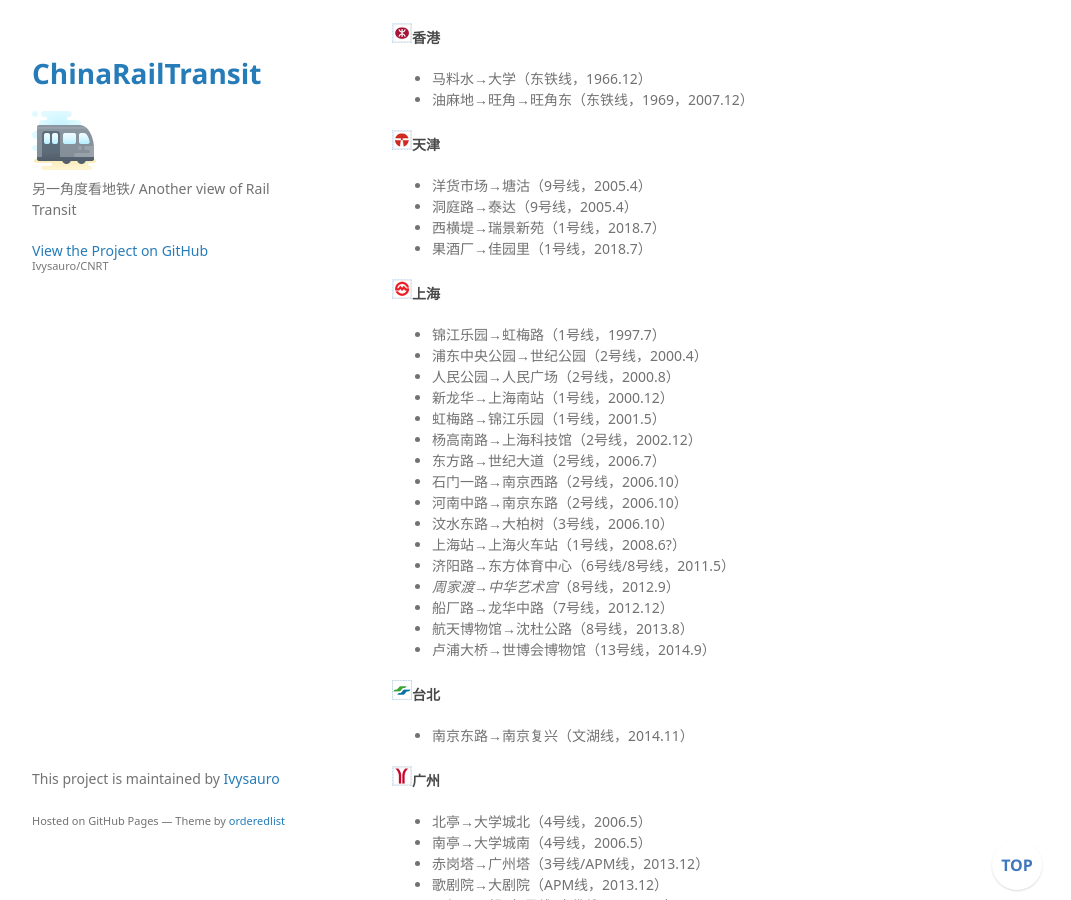
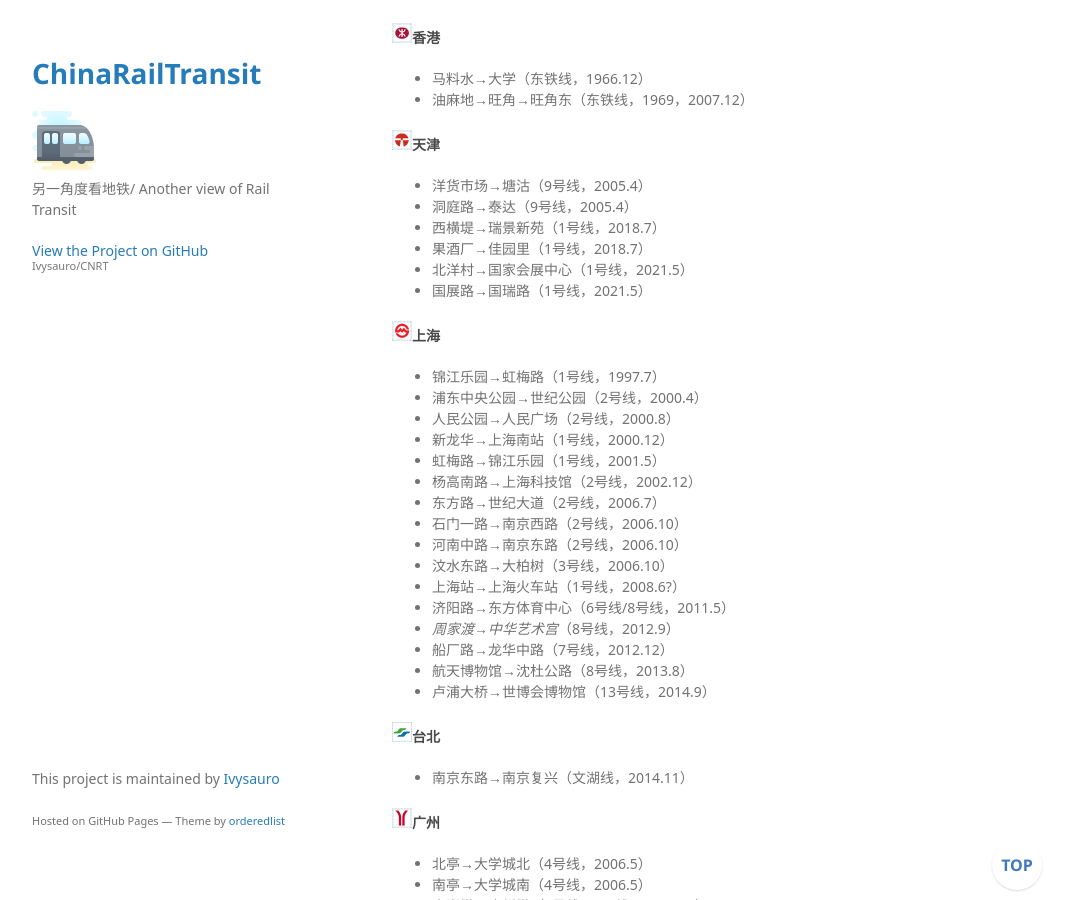
Before and after one commit to Ivysauro/CNRT, a Jekyll site: the page built from data/SpSta.md, in a window 1280 px wide and 900 px high, scrolled down 11951 px. Shown: the whole window, without its empty margins (178-1249 px from the left). Built offline with Jekyll 4.4.1, drawn with Linux system fonts in a browser that asks for light colours; some web fonts are replaced; our own code applies the rules of GitHub Pages for plain Markdown files; a script that is not in the unit is left out.

```diff
--- a/data/SpSta.md
+++ b/data/SpSta.md
@@ -499,6 +499,8 @@
 - 洞庭路→泰达（9号线，2005.4）
 - 西横堤→瑞景新苑（1号线，2018.7）
 - 果酒厂→佳园里（1号线，2018.7）
+- 北洋村→国家会展中心（1号线，2021.5）
+- 国展路→国瑞路（1号线，2021.5）
 
 #### <img src="https://raw.githubusercontent.com/Ivysauro/CNRT/master/images/city/sh.gif" width="20" hegiht="20"/>上海
 - 锦江乐园→虹梅路（1号线，1997.7）
```
